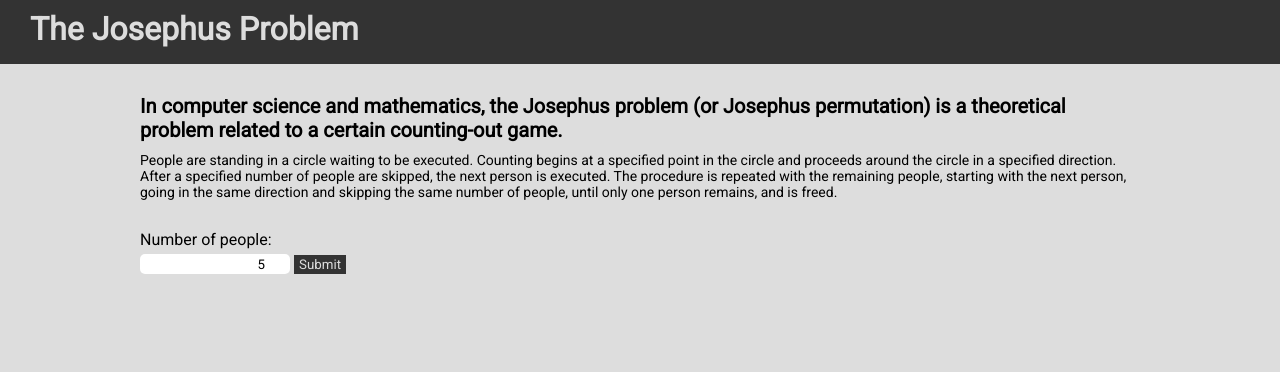
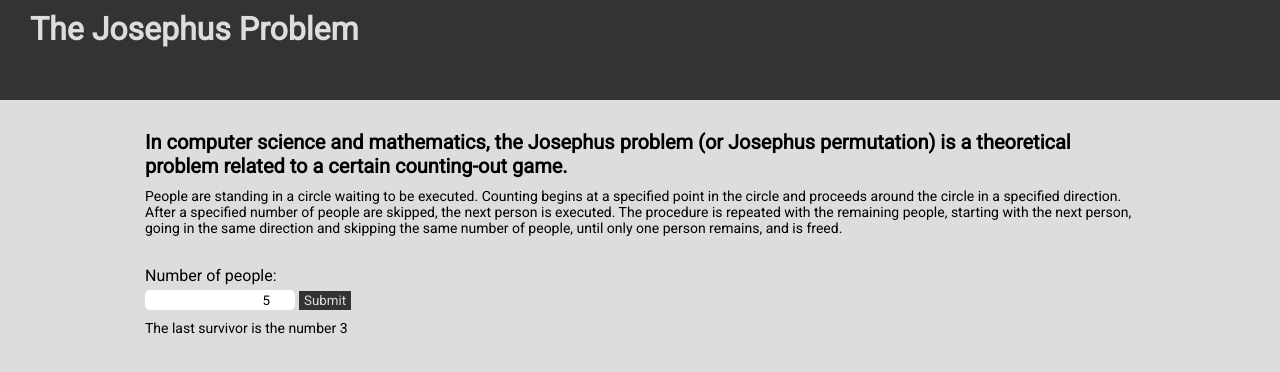
Before and after one commit to GabrielNBDS/the-josephus-problem, a plain HTML site: page index.html in a window 1280 px wide. Both pictures are taken after typing "5" into the empty fields and a click on the button "Submit". Drawn offline with Linux system fonts and the light colour scheme.

Commit message:
Mission Complete

```diff
--- a/index.html
+++ b/index.html
@@ -6,6 +6,7 @@
   <title>The Josephus Problem</title>
   <link rel="stylesheet" href="styles.css">
 </head>
+<body>
   <header>
     <h1>The Josephus Problem</h1>
   </header>
@@ -29,8 +30,9 @@
     <div class="problem" id="problem">
       <label for="people">Number of people:</label> </br>
       <input type="number"name="people" min="1" id="people" required>
-      <button onclick="">Submit</button>
+      <button id="submit-button">Submit</button>
     </div>
   </div>
+  <script src="index.js"></script>
 </body>
 </html>
--- a/index.js
+++ b/index.js
@@ -43,13 +43,33 @@ const container = document.getElementById('problem');
 const button = document.getElementById('submit-button');
 
 function handleSubmit() {
+
+
+  let lastResult = document.querySelector(".result");
+  let lastWarning = document.querySelector(".warning");
+
+  lastResult ? container.removeChild(lastResult) : null;
+  lastWarning ? container.removeChild(lastWarning) : null;
+
+  if(input.value < 1) {
+    let warning = document.createElement("p");
+    warning.classList.add("warning")
+
+    let text = document.createTextNode("Please select a value that is no less than 1.");
+
+    warning.appendChild(text);
+    container.appendChild(warning);
+
+    return;
+  }
+
   let result = document.createElement("p");
+  result.classList.add("result")
 
-  result.innerHTML(`The last survivor is the number ${getWinner(input.value)}`);
+  let text = document.createTextNode(`The last survivor is the number ${getWinner(input.value)}`);
 
-  problem.appendChild(result);
-
-  console.log('a');
+  result.appendChild(text);
+  container.appendChild(result);
 }
 
 button.addEventListener('click', handleSubmit);
--- a/styles.css
+++ b/styles.css
@@ -8,7 +8,6 @@
 }
 
 body {
-  height: 92vh;
   width: 100vw;
   background: #DDD;
 }
@@ -18,11 +17,12 @@ header {
   background-color: #333;
   padding: 10px 30px;
   width: 100%;
-  height: 8vh;
+  height: 100px;
 }
 
 .container {
   height: 100%;
+  padding: 5px;
   padding-top: 30px;
   width: 100%;
   max-width: 1000px;
@@ -65,4 +65,8 @@ header {
   background-color: #333;
   color: #DDD;
 }
+
+.problem .warning {
+  color: #ff0000;
+}
 /*# sourceMappingURL=styles.css.map */
```
Also changed, not shown: 1 other file.
